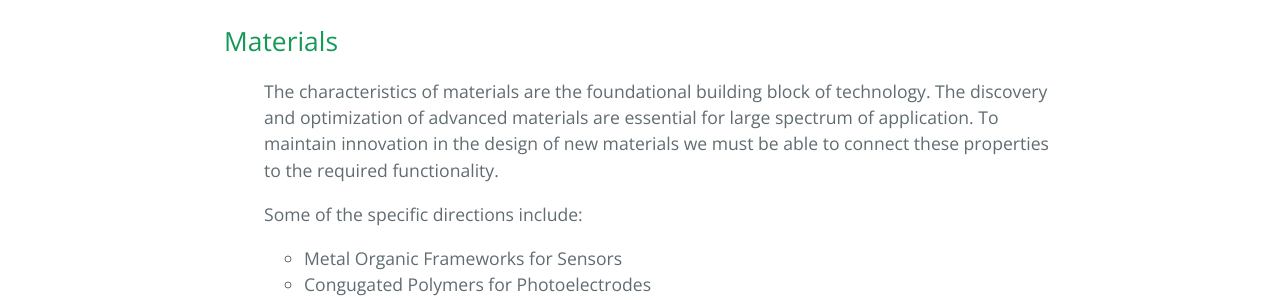
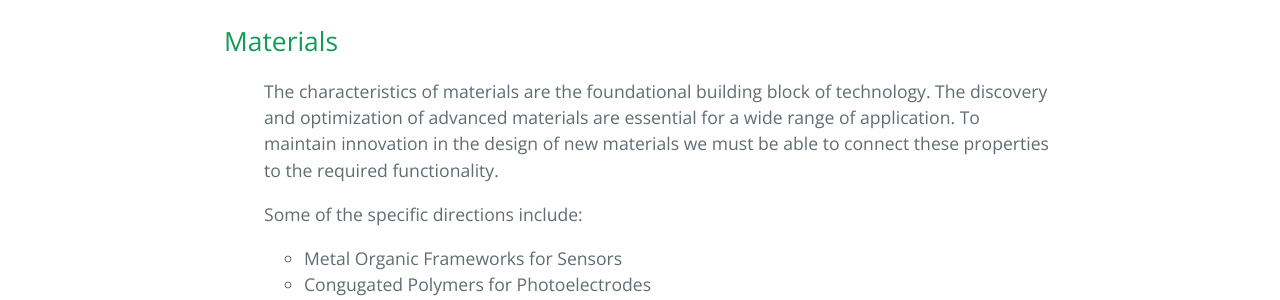
Before and after one commit to dharatrivedi/dharatrivedi.github.io, a Jekyll site: the page built from research.html, in a window 1280 px wide. Shown: the part 1071-1371 px from the top of the page. Built offline with Jekyll 4.4.1, drawn with Linux system fonts in a browser that asks for light colours.

Commit message:
Update research.html

```diff
--- a/research.html
+++ b/research.html
@@ -28,7 +28,7 @@ title: {{ site.name }}
   <h2>Materials</h2>
   <ul class="posts">
     {% for post in site.posts %}
-      The characteristics of materials are the foundational building block of technology. The discovery and optimization of advanced materials are essential for large spectrum of application. To maintain innovation in the design of new materials we must be able to connect these properties to the required functionality.
+      The characteristics of materials are the foundational building block of technology. The discovery and optimization of advanced materials are essential for a wide range of application. To maintain innovation in the design of new materials we must be able to connect these properties to the required functionality.
     <p> </p>
     <p>
       Some of the specific directions include:
```
